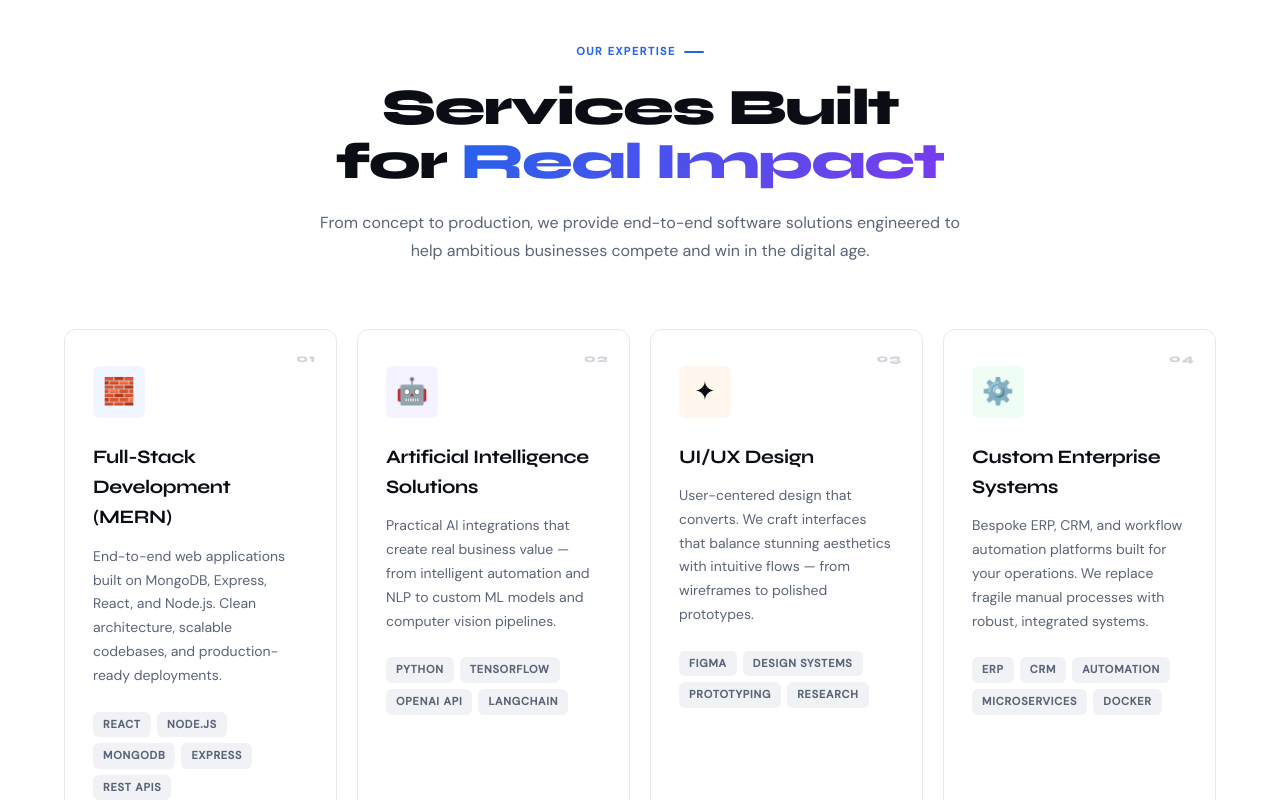
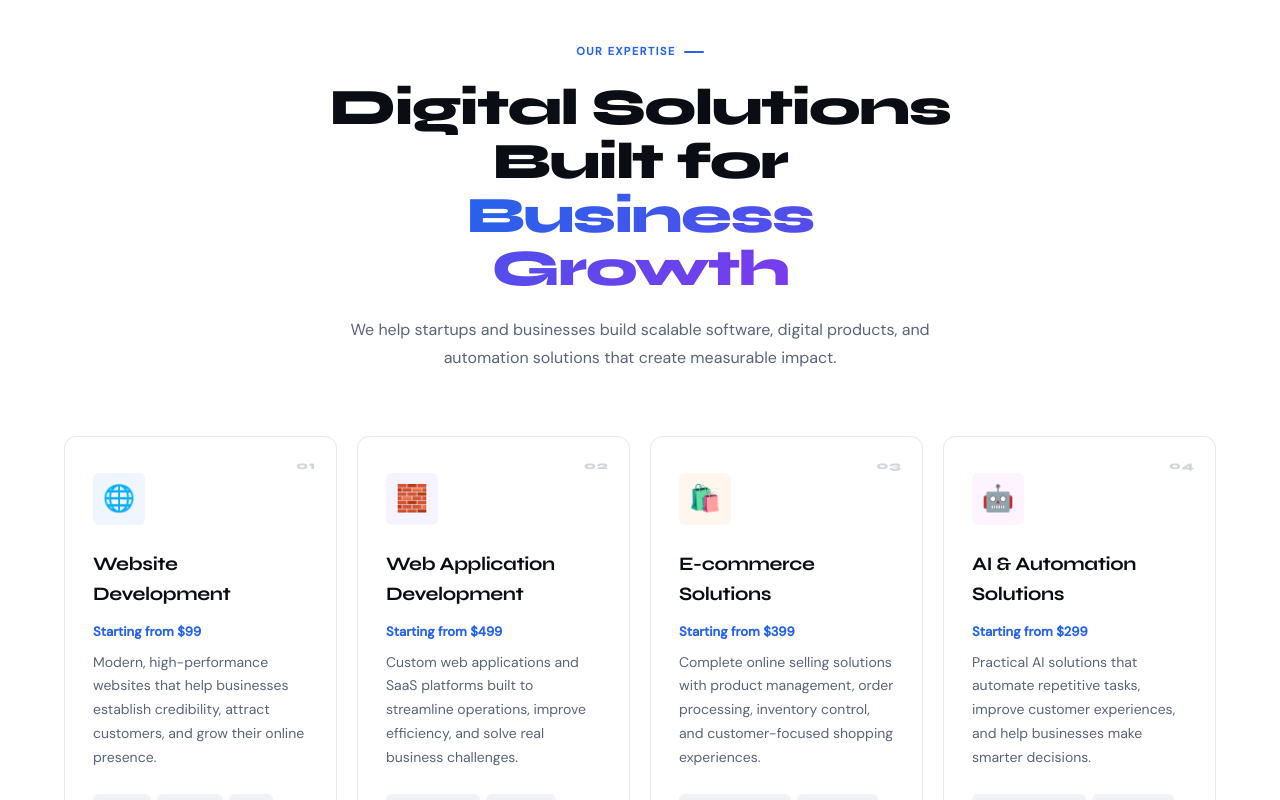
Before and after one commit to NimeshDilhara96/web--Solution, a React (Vite) app in the folder frontend/: page / in a window 1280 px wide. Shown: the part 940-1740 px from the top of the page. Built offline with nearby package versions, Linux system fonts and the light colour scheme; a web font is replaced by a local one.

Commit message:
feat: implement Home page with SEO component and Expertise section

```diff
--- a/frontend/src/components/Expertise.jsx
+++ b/frontend/src/components/Expertise.jsx
@@ -1,41 +1,65 @@
-import React from 'react';
+import React from "react";
 
 const services = [
   {
-    num: '01',
-    emoji: '🧱',
-    title: 'Full-Stack Development (MERN)',
-    desc: 'End-to-end web applications built on MongoDB, Express, React, and Node.js. Clean architecture, scalable codebases, and production-ready deployments.',
-    tags: ['React', 'Node.js', 'MongoDB', 'Express', 'REST APIs'],
-    color: '#eff6ff',
-    iconColor: '#2563eb',
+    num: "01",
+    emoji: "🌐",
+    title: "Website Development",
+    price: "Starting from $99",
+    desc: "Modern, high-performance websites that help businesses establish credibility, attract customers, and grow their online presence.",
+    tags: ["React", "Next.js", "SEO", "CMS", "Responsive"],
+    color: "#eff6ff",
+    iconColor: "#2563eb",
   },
   {
-    num: '02',
-    emoji: '🤖',
-    title: 'Artificial Intelligence Solutions',
-    desc: 'Practical AI integrations that create real business value — from intelligent automation and NLP to custom ML models and computer vision pipelines.',
-    tags: ['Python', 'TensorFlow', 'OpenAI API', 'LangChain'],
-    color: '#f5f3ff',
-    iconColor: '#7c3aed',
+    num: "02",
+    emoji: "🧱",
+    title: "Web Application Development",
+    price: "Starting from $499",
+    desc: "Custom web applications and SaaS platforms built to streamline operations, improve efficiency, and solve real business challenges.",
+    tags: ["MERN Stack", "Node.js", "APIs", "Cloud", "Database Design"],
+    color: "#f5f3ff",
+    iconColor: "#7c3aed",
   },
   {
-    num: '03',
-    emoji: '✦',
-    title: 'UI/UX Design',
-    desc: 'User-centered design that converts. We craft interfaces that balance stunning aesthetics with intuitive flows — from wireframes to polished prototypes.',
-    tags: ['Figma', 'Design Systems', 'Prototyping', 'Research'],
-    color: '#fff7ed',
-    iconColor: '#ea580c',
+    num: "03",
+    emoji: "🛍️",
+    title: "E-commerce Solutions",
+    price: "Starting from $399",
+    desc: "Complete online selling solutions with product management, order processing, inventory control, and customer-focused shopping experiences.",
+    tags: ["Online Stores", "Payments", "Inventory", "Orders", "Analytics"],
+    color: "#fff7ed",
+    iconColor: "#ea580c",
   },
   {
-    num: '04',
-    emoji: '⚙️',
-    title: 'Custom Enterprise Systems',
-    desc: 'Bespoke ERP, CRM, and workflow automation platforms built for your operations. We replace fragile manual processes with robust, integrated systems.',
-    tags: ['ERP', 'CRM', 'Automation', 'Microservices', 'Docker'],
-    color: '#f0fdf4',
-    iconColor: '#059669',
+    num: "04",
+    emoji: "🤖",
+    title: "AI & Automation Solutions",
+    price: "Starting from $299",
+    desc: "Practical AI solutions that automate repetitive tasks, improve customer experiences, and help businesses make smarter decisions.",
+    tags: ["AI Integration", "Chatbots", "OpenAI API", "Automation"],
+    color: "#fdf4ff",
+    iconColor: "#d946ef",
+  },
+  {
+    num: "05",
+    emoji: "⚙️",
+    title: "ERP & Business Systems",
+    price: "Custom Quote",
+    desc: "Powerful business management systems including ERP, CRM, and workflow automation solutions designed around your unique operations.",
+    tags: ["ERP", "CRM", "Automation", "Cloud Systems", "Scalable"],
+    color: "#f0fdf4",
+    iconColor: "#059669",
+  },
+  {
+    num: "06",
+    emoji: "✦",
+    title: "UI/UX & Product Design",
+    price: "Custom Quote",
+    desc: "User-focused digital experiences designed to improve usability, engagement, and conversions through thoughtful product design.",
+    tags: ["Figma", "Prototypes", "Design Systems", "UX Research"],
+    color: "#f8fafc",
+    iconColor: "#475569",
   },
 ];
 
@@ -47,12 +71,12 @@ const Expertise = () => {
         <div className="section-head">
           <div className="section-label">Our Expertise</div>
           <h2 className="section-title">
-            Services Built for{' '}
-            <span className="gradient-text">Real Impact</span>
+            Digital Solutions Built for{" "}
+            <span className="gradient-text">Business Growth</span>
           </h2>
           <p className="section-desc">
-            From concept to production, we provide end-to-end software solutions
-            engineered to help ambitious businesses compete and win in the digital age.
+            We help startups and businesses build scalable software, digital
+            products, and automation solutions that create measurable impact.
           </p>
         </div>
 
@@ -63,15 +87,29 @@ const Expertise = () => {
               <span className="expertise-card-num">{s.num}</span>
               <div
                 className="expertise-icon-wrap"
-                style={{ background: s.color, fontSize: '26px' }}
+                style={{ background: s.color, fontSize: "26px" }}
               >
                 {s.emoji}
               </div>
               <h3 className="expertise-title">{s.title}</h3>
+              {s.price && (
+                <div
+                  style={{
+                    fontSize: "13px",
+                    fontWeight: "600",
+                    color: "#2563eb",
+                    marginBottom: "8px",
+                  }}
+                >
+                  {s.price}
+                </div>
+              )}
               <p className="expertise-desc">{s.desc}</p>
               <div className="expertise-tags">
                 {s.tags.map((tag) => (
-                  <span key={tag} className="tag">{tag}</span>
+                  <span key={tag} className="tag">
+                    {tag}
+                  </span>
                 ))}
               </div>
             </div>
--- /dev/null
+++ b/frontend/src/components/SEO.jsx
@@ -0,0 +1,40 @@
+import React from 'react';
+import { Helmet } from 'react-helmet-async';
+
+const SEO = ({ title, description, keywords, url, schema }) => {
+  const siteName = "MommentX";
+  const defaultTitle = "MommentX – Custom Software & SaaS Development Company";
+  const defaultDescription = "MommentX is a global custom software development company. We specialize in scalable web application development, AI software solutions, ERP software development, and business automation solutions.";
+  const defaultKeywords = "Custom software development company, SaaS development company, Web application development, ERP software development, Business automation solutions, AI software solutions";
+  const baseUrl = "https://mommentx.space";
+
+  return (
+    <Helmet>
+      {/* Basic HTML Meta Tags */}
+      <title>{title ? `${title} | ${siteName}` : defaultTitle}</title>
+      <meta name="description" content={description || defaultDescription} />
+      <meta name="keywords" content={keywords || defaultKeywords} />
+      <link rel="canonical" href={url ? `${baseUrl}${url}` : baseUrl} />
+
+      {/* Open Graph / Facebook */}
+      <meta property="og:type" content="website" />
+      <meta property="og:title" content={title || defaultTitle} />
+      <meta property="og:description" content={description || defaultDescription} />
+      <meta property="og:url" content={url ? `${baseUrl}${url}` : baseUrl} />
+
+      {/* Twitter */}
+      <meta name="twitter:card" content="summary_large_image" />
+      <meta name="twitter:title" content={title || defaultTitle} />
+      <meta name="twitter:description" content={description || defaultDescription} />
+
+      {/* JSON-LD Structured Data for Google Rich Results */}
+      {schema && (
+        <script type="application/ld+json">
+          {JSON.stringify(schema)}
+        </script>
+      )}
+    </Helmet>
+  );
+};
+
+export default SEO;
--- a/frontend/src/pages/Home.jsx
+++ b/frontend/src/pages/Home.jsx
@@ -4,10 +4,65 @@ import Expertise from '../components/Expertise';
 import SaasEcosystem from '../components/SaasEcosystem';
 import WhyUs from '../components/WhyUs';
 import Contact from '../components/contact';
+import SEO from '../components/SEO';
+
+const homeSchema = [
+  {
+    "@context": "https://schema.org",
+    "@type": "Organization",
+    "@id": "https://mommentx.space/#organization",
+    "name": "MommentX",
+    "url": "https://mommentx.space/",
+    "logo": {
+      "@type": "ImageObject",
+      "url": "https://mommentx.space/mx/favicon-96x96.png"
+    },
+    "description": "MommentX is a global custom software development company. We specialize in scalable web application development, AI software solutions, ERP software development, and business automation solutions.",
+    "sameAs": [
+      "https://github.com/nimeshdilhara96",
+      "https://www.linkedin.com/in/nimeshdilhara"
+    ]
+  },
+  {
+    "@context": "https://schema.org",
+    "@type": "WebSite",
+    "@id": "https://mommentx.space/#website",
+    "name": "MommentX",
+    "url": "https://mommentx.space/",
+    "potentialAction": {
+      "@type": "SearchAction",
+      "target": "https://mommentx.space/?q={search_term_string}",
+      "query-input": "required name=search_term_string"
+    }
+  },
+  {
+    "@context": "https://schema.org",
+    "@type": "FAQPage",
+    "mainEntity": [
+      {
+        "@type": "Question",
+        "name": "What services does MommentX offer?",
+        "acceptedAnswer": {
+          "@type": "Answer",
+          "text": "MommentX specializes in custom software solutions including Web Application Development, AI Integration, UI/UX Design, custom Enterprise Systems, and dedicated SaaS products like our cloud ERP."
+        }
+      },
+      {
+        "@type": "Question",
+        "name": "Do you develop custom ERP and CRM solutions?",
+        "acceptedAnswer": {
+          "@type": "Answer",
+          "text": "Yes, we design and build tailor-made enterprise software, CRM platforms, and scalable ERP systems tailored to specific business operations worldwide."
+        }
+      }
+    ]
+  }
+];
 
 const Home = () => {
   return (
     <>
+      <SEO url="/" schema={homeSchema} />
       <Hero />
       <Expertise />
       <SaasEcosystem />
```
